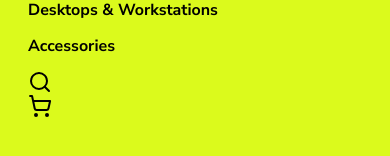
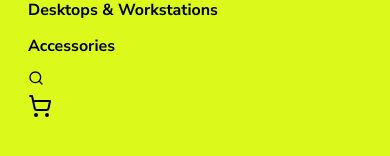
Before and after one commit to Patrick-Chukwu/timbucloud, a React (Vite) app: page / in a window 390 px wide. Both pictures are taken after a click on the button "Open main menu". Shown: the part 178-334 px from the top of the page. Built offline with nearby package versions, Linux system fonts and the light colour scheme.

Commit message:
feat: resize nav icon" git push

```diff
--- a/index.html
+++ b/index.html
@@ -2,7 +2,8 @@
 <html lang="en">
   <head>
     <meta charset="UTF-8" />
-    <link rel="icon" type="image/svg+xml" href="/logo.svg" />
+    <link rel="icon" type="image/svg+xml" href="/favicon.ico" />
+    <link rel="shortcut icon" href="favicon.ico" type="image/x-icon">
     <meta name="viewport" content="width=device-width, initial-scale=1.0" />
     <meta name="description" content="Timbucloud is your one-stop tech shop. The biggest personal computing retailer in West Africa">
     <title>Timbucloud</title>
--- a/src/components/Navbar.jsx
+++ b/src/components/Navbar.jsx
@@ -71,9 +71,9 @@ const Navbar = () => {
         <Link to='/' onClick={closeMenu} className='hover:text-background'>Ipads & Tablets </Link>
         <Link to='/' onClick={closeMenu} className='hover:text-background'>Desktops & Workstations </Link>
         <Link to='/' onClick={closeMenu} className='hover:text-background'>Accessories </Link>
-        <ul className="text-xl font-semibold  nav-links lg:flex lg:justify-center  lg:items-center lg:gap-4">
-       <Link to='/' className='text-black size-8 hover:text-background'> <Search/></Link>
-       <Link to='/checkout' className='text-foreground size-8 hover:text-background'><ShoppingCart/></Link>
+        <ul className="font-semibold  nav-links flex flex-col justify-center  items-left text-[16px] gap-2">
+       <Link to='/' className='text-black size-4 hover:text-background'> <Search className='size-4'/></Link>
+       <Link to='/checkout' className='text-foreground hover:text-background size-6'><ShoppingCart/></Link>
      </ul>
 
         </div>
```
Also changed, not shown: 1 other file (tests, documents, lock files or other folders).
